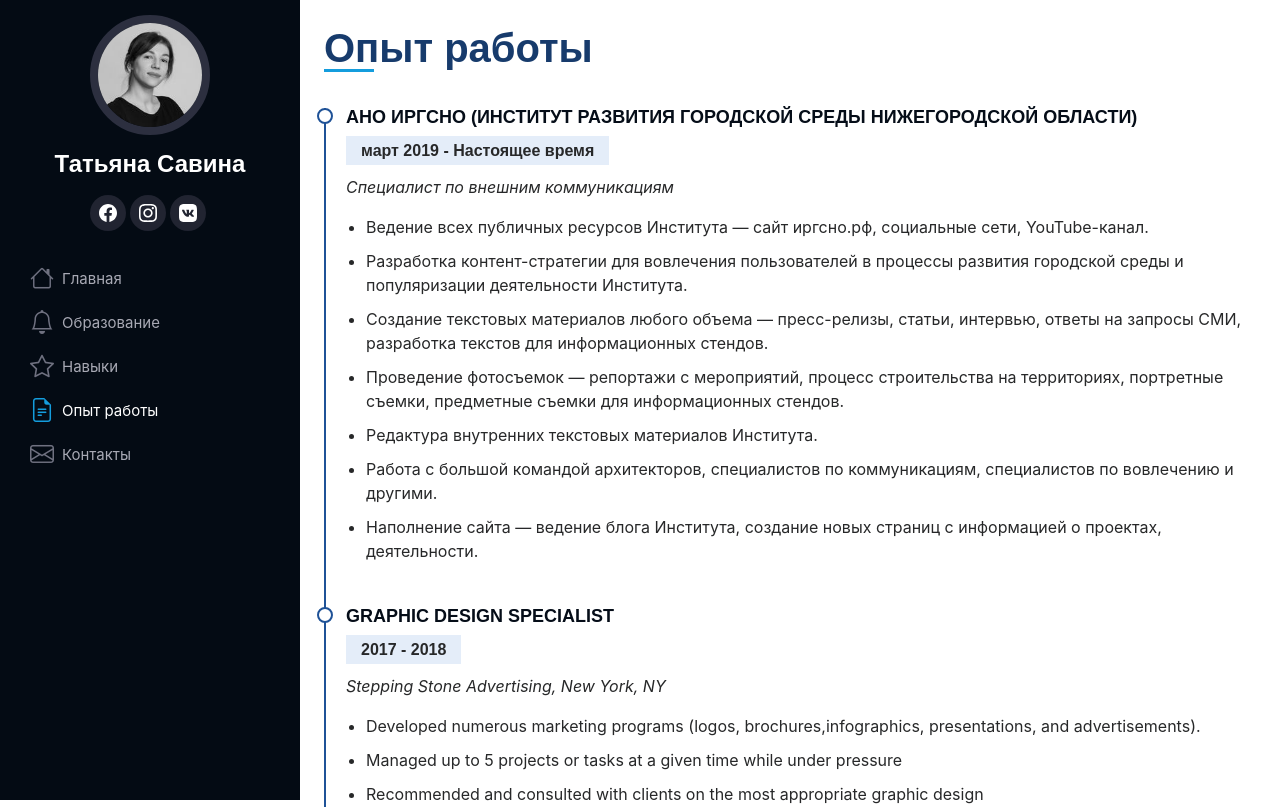
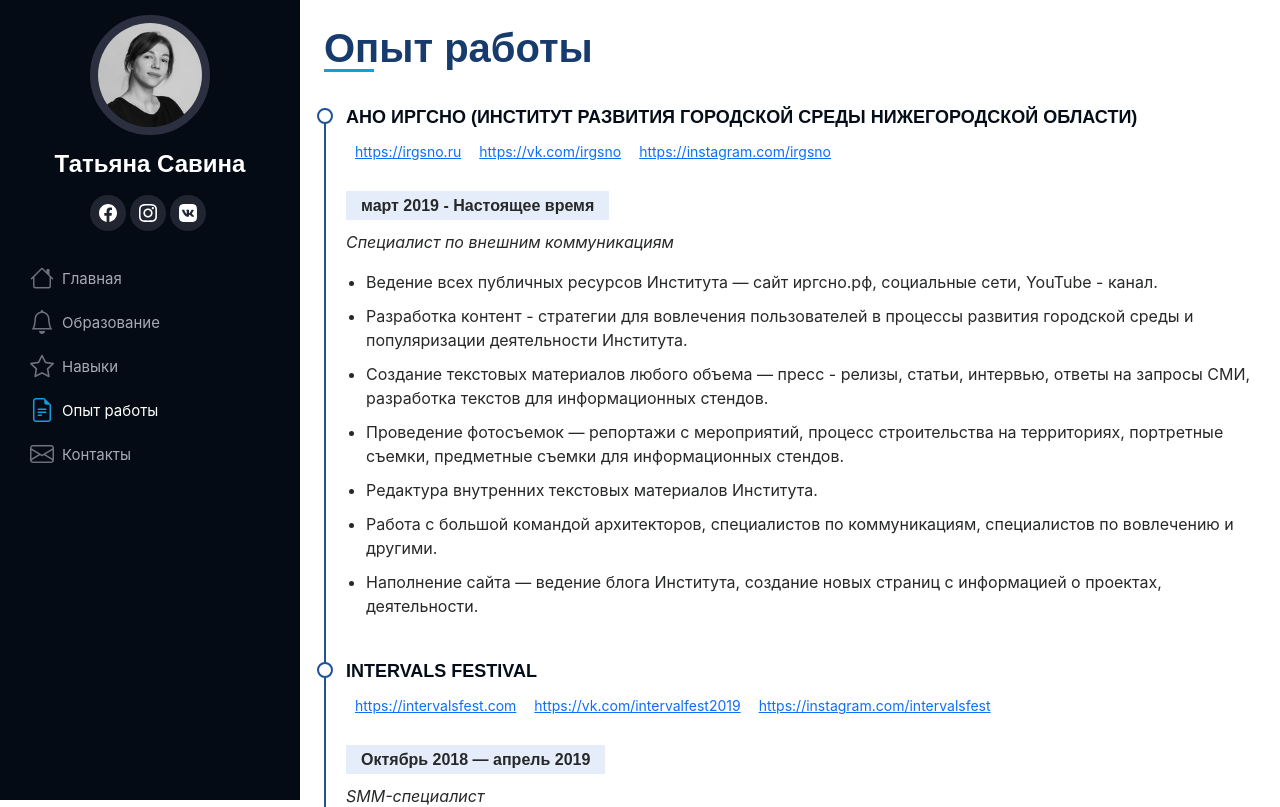
Before and after one commit to larek/personal-taoyami, a Next.js app: page /resume in a window 1280 px wide. Shown: the top 807 px of the page. Built offline with nearby package versions, Linux system fonts and the light colour scheme.

Commit message:
display data from file

```diff
--- /dev/null
+++ b/data/resume.ts
@@ -0,0 +1,46 @@
+interface ResumeItem {
+  name: String,
+  period: String,
+  position: String,
+  links: Array<String>,
+  works: Array<String>,
+};
+
+const data: Array<ResumeItem> = [
+  {
+    name: 'АНО ИРГСНО (Институт развития городской среды Нижегородской области)',
+    period: 'март 2019 - Настоящее время',
+    position: 'Специалист по внешним коммуникациям',
+    links: [
+      'https://irgsno.ru',
+      'https://vk.com/irgsno',
+      'https://instagram.com/irgsno',
+    ],
+    works: [
+      "Ведение всех публичных ресурсов Института — сайт иргсно.рф, социальные сети, YouTube - канал.",
+      "Разработка контент - стратегии для вовлечения пользователей в процессы развития городской среды и популяризации деятельности Института.",
+      "Создание текстовых материалов любого объема — пресс - релизы, статьи, интервью, ответы на запросы СМИ, разработка текстов для информационных стендов.",
+      "Проведение фотосъемок — репортажи с мероприятий, процесс строительства на территориях, портретные съемки, предметные съемки для информационных стендов.",
+      "Редактура внутренних текстовых материалов Института.",
+      "Работа с большой командой архитекторов, специалистов по коммуникациям, специалистов по вовлечению и другими.",
+      "Наполнение сайта — ведение блога Института, создание новых страниц с информацией о проектах, деятельности.",
+    ],
+  },
+  {
+    name: 'Intervals Festival',
+    period: 'Октябрь 2018 — апрель 2019',
+    position: 'SMM-специалист',
+    links: [
+      'https://intervalsfest.com',
+      'https://vk.com/intervalfest2019',
+      'https://instagram.com/intervalsfest',
+    ],
+    works: [
+      'Разработка контент-стратегии для ведения соцсетей, создание текстового и визуального контента — фотосъемки, дизайн-макеты, афиши.',
+      'Создание объемных текстовых материалов в виде статей и интервью. Работа с командой дизайнеров, видеомейкеров.',
+      'Ведение рекламных кампаний в Facebook, Instagram через Ads Manager, контроль статистики и ведение отчетности, продвижение через Instaplus (массфолловинг/масслайкинг), разработка конкурсных механик и рекламных креативов.'
+    ]
+  }
+]
+
+export default data;
--- a/pages/resume.js
+++ b/pages/resume.js
@@ -1,37 +1,41 @@
 import Layout from '../components/layout';
 import Content from '../components/content';
+import resumeList from '../data/resume.ts';
 const title = 'Опыт работы';
 
-export default function contacts() {
+export async function getStaticProps() {
+  const data = resumeList
+  return { props: { data } }
+}
+
+export default function contacts({ data }) {
   return (
     <Layout title={title}>
       <Content title={title}>
-        <div class='resume'>
-          <div class="resume-item">
-            <h4>АНО ИРГСНО (Институт развития городской среды Нижегородской области)</h4>
-            <h5>март 2019 - Настоящее время</h5>
-            <p><em>Специалист по внешним коммуникациям</em></p>
-            <ul>
-              <li>Ведение всех публичных ресурсов Института — сайт иргсно.рф, социальные сети, YouTube-канал.</li>
-              <li>Разработка контент-стратегии для вовлечения пользователей в процессы развития городской среды и популяризации деятельности Института.</li>
-              <li>Создание текстовых материалов любого объема — пресс-релизы, статьи, интервью, ответы на запросы СМИ, разработка текстов для информационных стендов.</li>
-              <li>Проведение фотосъемок — репортажи с мероприятий, процесс строительства на территориях, портретные съемки, предметные съемки для информационных стендов.</li>
-              <li>Редактура внутренних текстовых материалов Института.</li>
-              <li>Работа с большой командой архитекторов, специалистов по коммуникациям, специалистов по вовлечению и другими.</li>
-              <li>Наполнение сайта — ведение блога Института, создание новых страниц с информацией о проектах, деятельности.</li>
-            </ul>
-          </div>
-          <div class="resume-item">
-            <h4>Graphic design specialist</h4>
-            <h5>2017 - 2018</h5>
-            <p><em>Stepping Stone Advertising, New York, NY</em></p>
-            <ul>
-              <li>Developed numerous marketing programs (logos, brochures,infographics, presentations, and advertisements).</li>
-              <li>Managed up to 5 projects or tasks at a given time while under pressure</li>
-              <li>Recommended and consulted with clients on the most appropriate graphic design</li>
-              <li>Created 4+ design presentations and proposals a month for clients and account managers</li>
-            </ul>
-          </div>
+        <div className='resume'>
+          {data.map((i, k) => {
+            return (
+              <div className="resume-item" key={'resume-item-' + k}>
+                <h4>{i.name}</h4>
+                <div className='mb-4'>
+                  {
+                    i.links.map((i, k) => {
+                      return <a className='btn btn-link btn-sm ml-2' target='_blank' href={i} key={'resume-item' + k}>{i}</a>
+                    })
+                  }
+                </div>
+                <h5>{i.period}</h5>
+                <p><em>{i.position}</em></p>
+                <ul>
+                  {
+                    i.works.map((i, k) => {
+                      return <li key={'resume-item' + k}>{i}</li>
+                    })
+                  }
+                </ul>
+              </div>
+            )
+          })}
         </div>
       </Content>
     </Layout>
```
